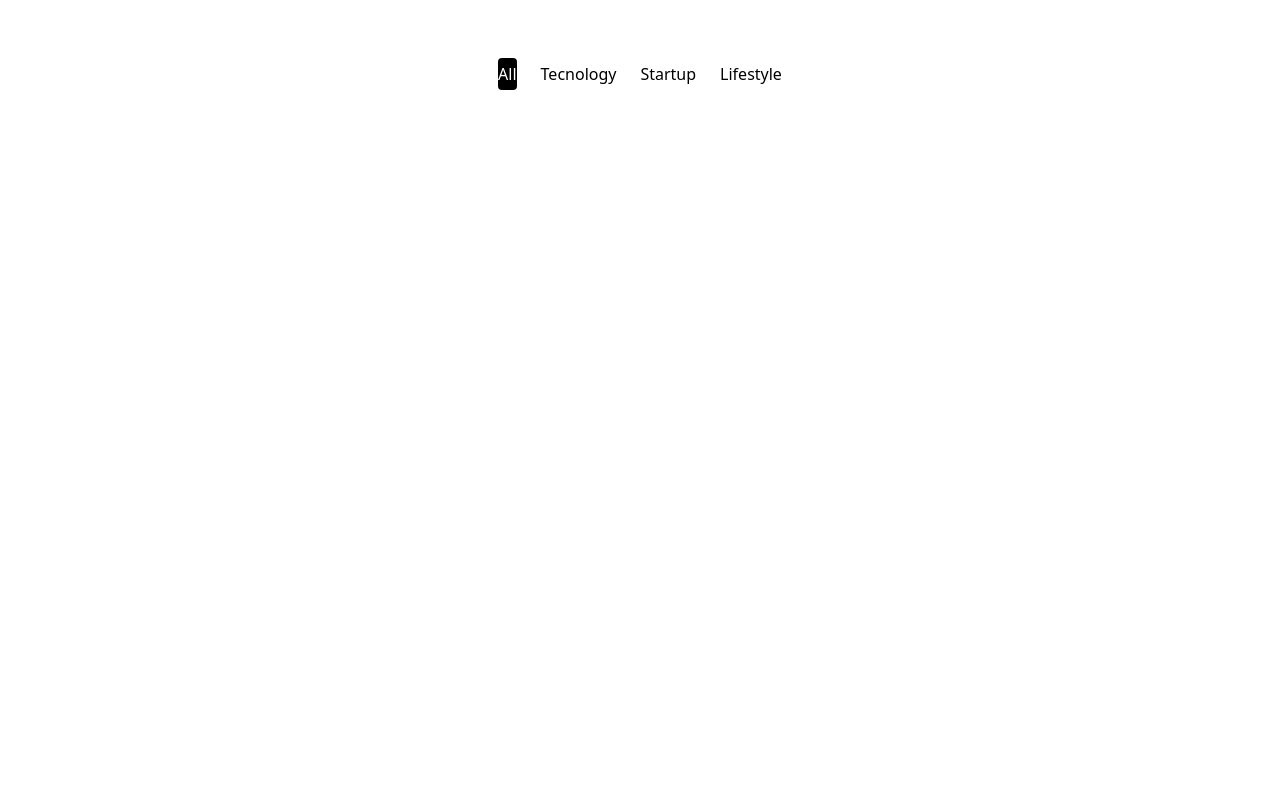
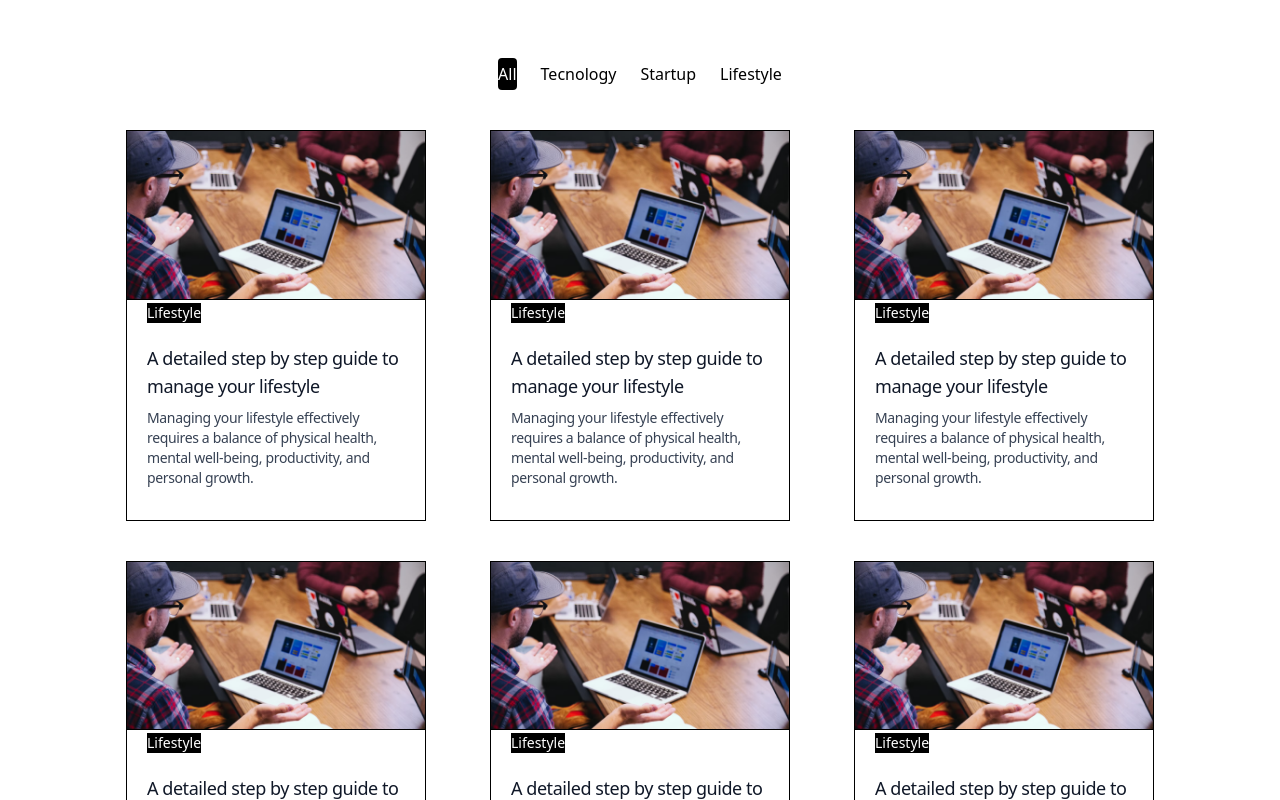
Before and after one commit to nadunthilina/-Full-Stack-Blog-App, a Next.js app in the folder next-blog-app/: page / in a window 1280 px wide. Shown: the part 820-1620 px from the top of the page. Before the commit the page ends 950 px from the top, so only its background shows below. Built offline with nearby package versions, Linux system fonts and the light colour scheme.

Commit message:
adding all blogs

```diff
--- a/next-blog-app/Components/BlogList.jsx
+++ b/next-blog-app/Components/BlogList.jsx
@@ -1,4 +1,6 @@
+import { blog_data } from '@/Assets/assets'
 import React from 'react'
+import BlogItem from './BlogItem'
 
 const BlogList = () => {
   return (
@@ -10,6 +12,13 @@ const BlogList = () => {
             <button>Lifestyle</button>
 
         </div>
+        <div className='flex flex-wrap justify-around gap-1 gap-y-10 mb-16 xl:mx-24'>
+            {blog_data.map((items,index)=>{
+                return <BlogItem key={index} image={items.image} title={items.title} description={items.description} category={items.category}/>
+
+            })}
+
+        </div>
     </div>
   )
 }
```
